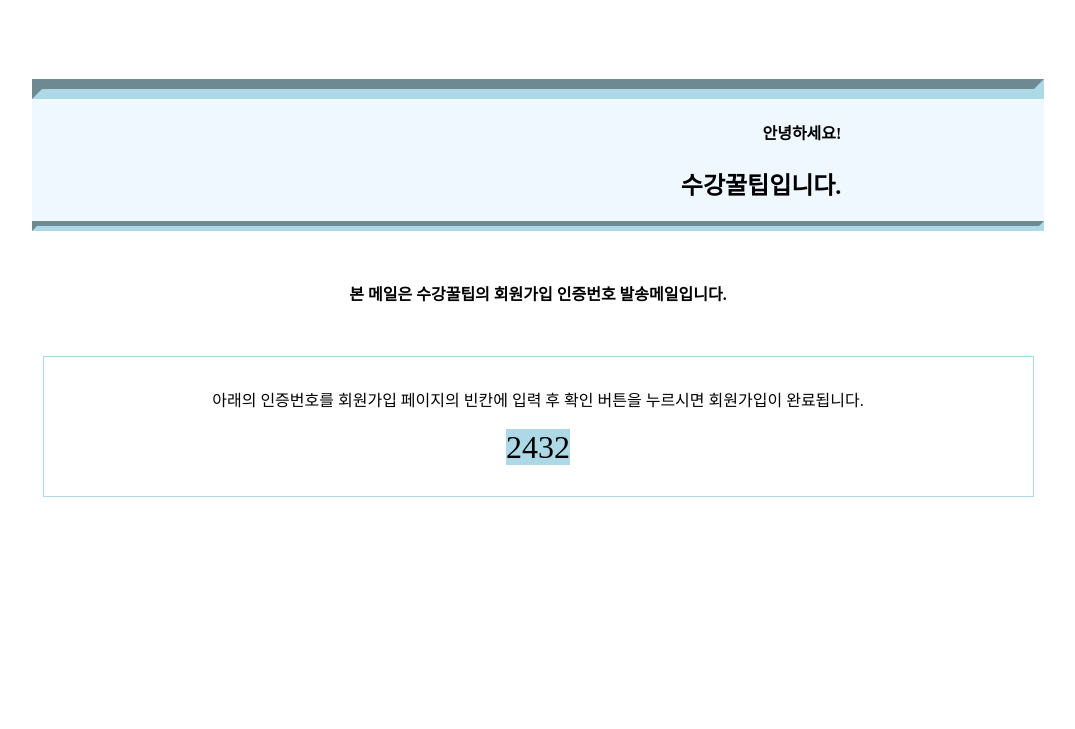
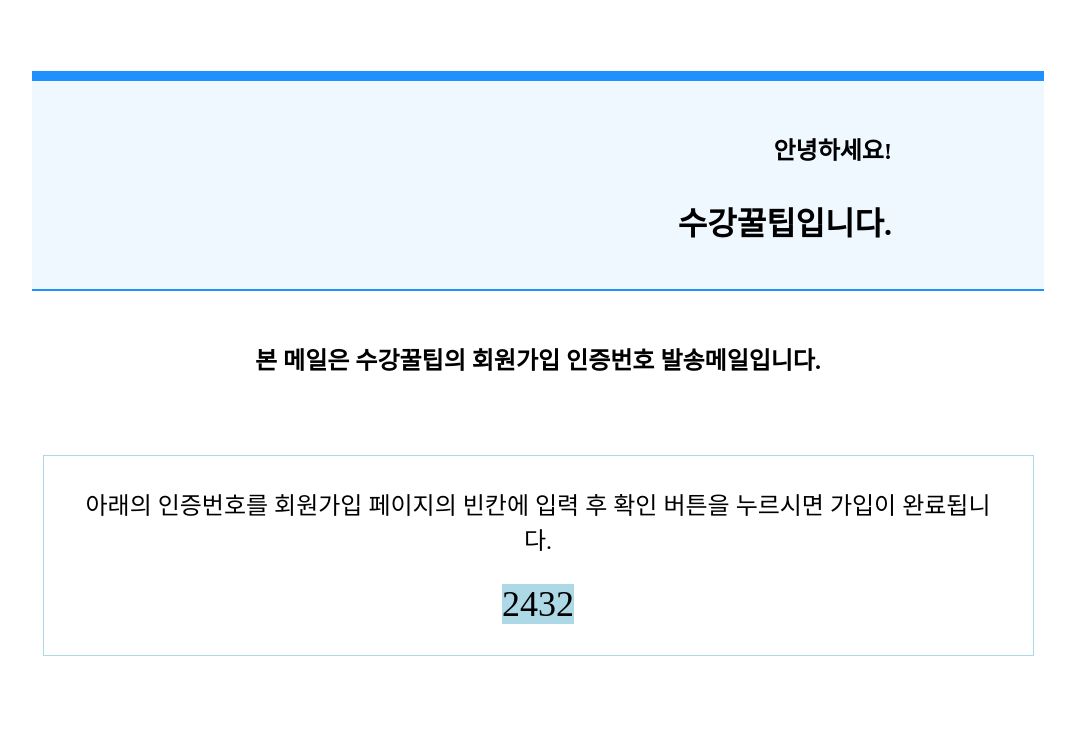
Before and after one commit to morot2/MailSender, a Python web app: template template/template1.html in a window 1280 px wide. Shown: the top 729 px of the page, without its empty margins (102-1177 px from the left). Run offline with Jinja, Linux system fonts and the light colour scheme; the template is opened without the code that fills it, so the values that code supplies are empty.

Commit message:
move css into html style

```diff
--- a/template/template1.html
+++ b/template/template1.html
@@ -8,71 +8,33 @@
   </meta>
  </head>
  <body>
-  <style>
-   .container{
-            padding:5%;
-            padding-right: 10%;
-            padding-left: 10%;
-        }
-        header{
-            background-color: aliceblue;
-        }
-       #hello{
-           text-align: right;
-            margin-right:20%;
-        }
-        hr#helloTop{
-            border-color: lightblue;
-            border-width: 10px;
-        }
-        hr#helloBottom{
-            border-color: lightblue;
-            border-width: 5px;
-        }
-        #explain{
-            margin-top: 5%;
-            margin-bottom:5%;
-            font-weight:bold;
-        }
-        main{
-            text-align: center;
-        }
-        #code{
-            padding:3%;
-            margin:1%;
-            border:1px solid lightblue;
-        }
-        mark{
-            background-color: lightblue;
-            font-size : 2em;
-        }
-  </style>
-  <div class="container">
-   <header>
-    <hr id="helloTop"/>
-    <section class="row" id="hello">
+  <div class="container" style="padding:5%; padding-right: 10%; padding-left: 10%; font-family: 'Source Sans Pro'">
+   <header style="background-color: aliceblue;">
+    <section class="row" id="hello" style="text-align: right; border-top: 10px solid dodgerblue; border-bottom: 2px solid dodgerblue">
      <section class="col-md-6">
      </section>
-     <section class="col-md-6">
-      <h4>
+     <section class="col-md-6" style="margin-right:15%">
+      <br/>
+      <h4 style="font-family: '나눔고딕 ExtraBold'; font-size: 1.5em">
        안녕하세요!
       </h4>
-      <h2>
+      <h2 style="font-family: '나눔고딕 ExtraBold'; font-size: 2em">
        수강꿀팁입니다.
       </h2>
+      <br/>
      </section>
     </section>
-    <hr id="helloBottom"/>
    </header>
-   <main>
-    <section class="row" id="explain">
+   <main style="text-align: center;">
+    <section class="row" id="explain" style="margin-top: 5%; margin-bottom:5%; font-weight:bold; font-size: 1.5em">
      본 메일은 수강꿀팁의 회원가입 인증번호 발송메일입니다.
     </section>
-    <section class="row" id="code">
-     아래의 인증번호를 회원가입 페이지의 빈칸에 입력 후 확인 버튼을 누르시면 회원가입이 완료됩니다.
+    <br/>
+    <section class="row" id="code" style="padding:3%; margin:1%; border:1px solid lightblue; font-size: 1.5em">
+     아래의 인증번호를 회원가입 페이지의 빈칸에 입력 후 확인 버튼을 누르시면 가입이 완료됩니다.
      <br/>
      <br/>
-     <mark id="verifyKey">
+     <mark id="verifyKey" style="background-color: lightblue; font-size : 1.5em;">
       2432
      </mark>
     </section>
```
Also changed, not shown: Sender/MainTest.py (+4 -4 lines).
